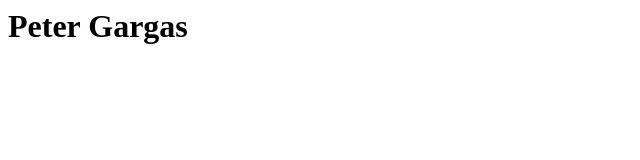
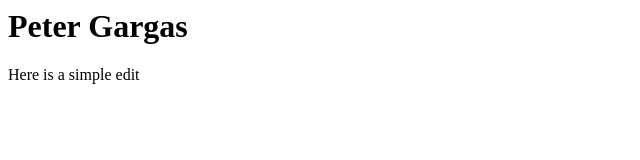
Before and after one commit to PeterGargas/PeterGargas.github.io, a plain HTML site: page index.html in a window 1280 px wide. Shown: the whole page, without its empty margins (0-640 px from the left). Drawn offline with Linux system fonts and the light colour scheme.

Commit message:
simple edit

```diff
--- a/index.html
+++ b/index.html
@@ -4,5 +4,6 @@
     </head>
     <bod>
         <h1>Peter Gargas</h1>
+        <p>Here is a simple edit </p>
     </bod>
 </html>
```
Lines whose indentation alone changed are shown as unchanged.
